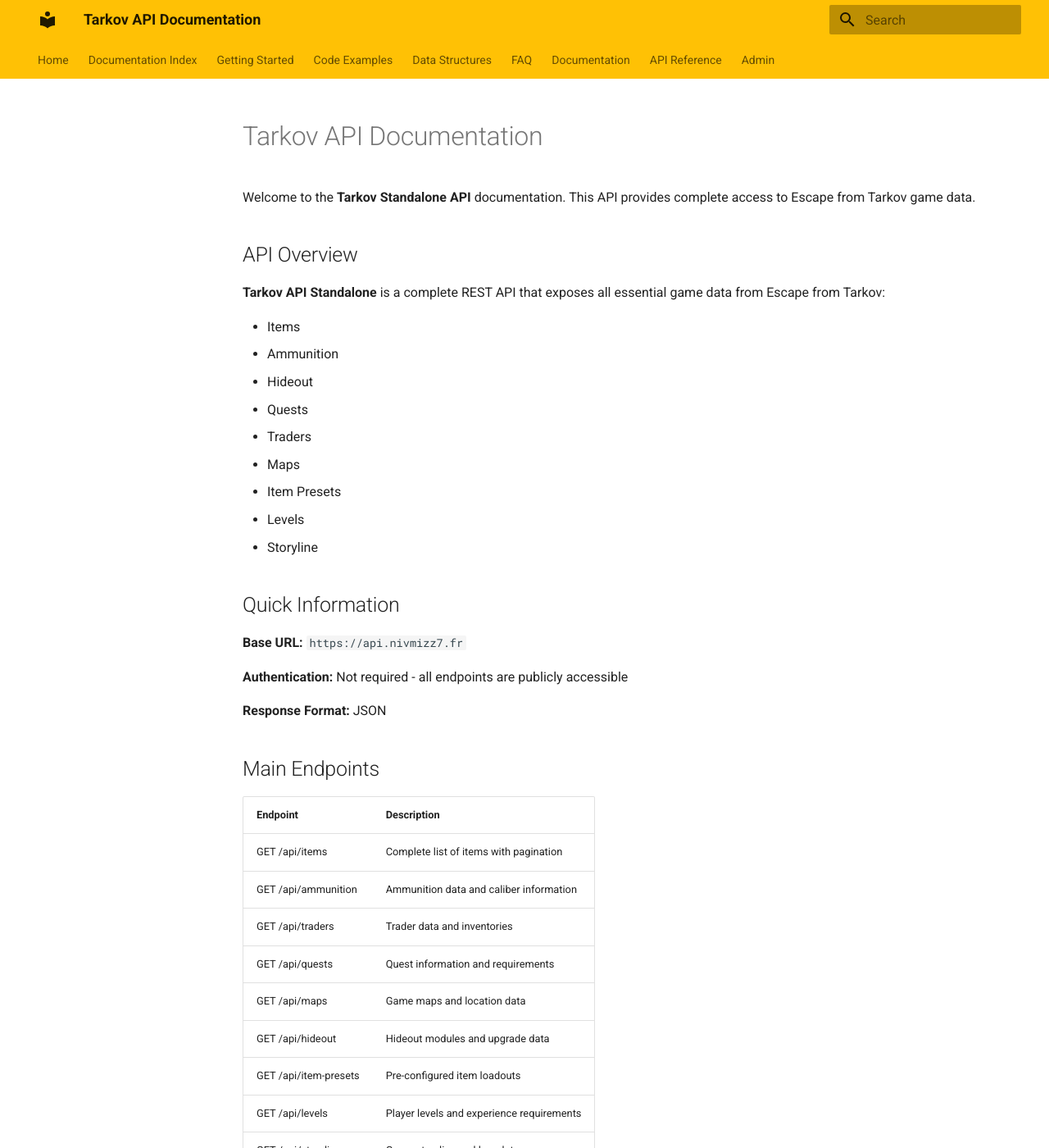
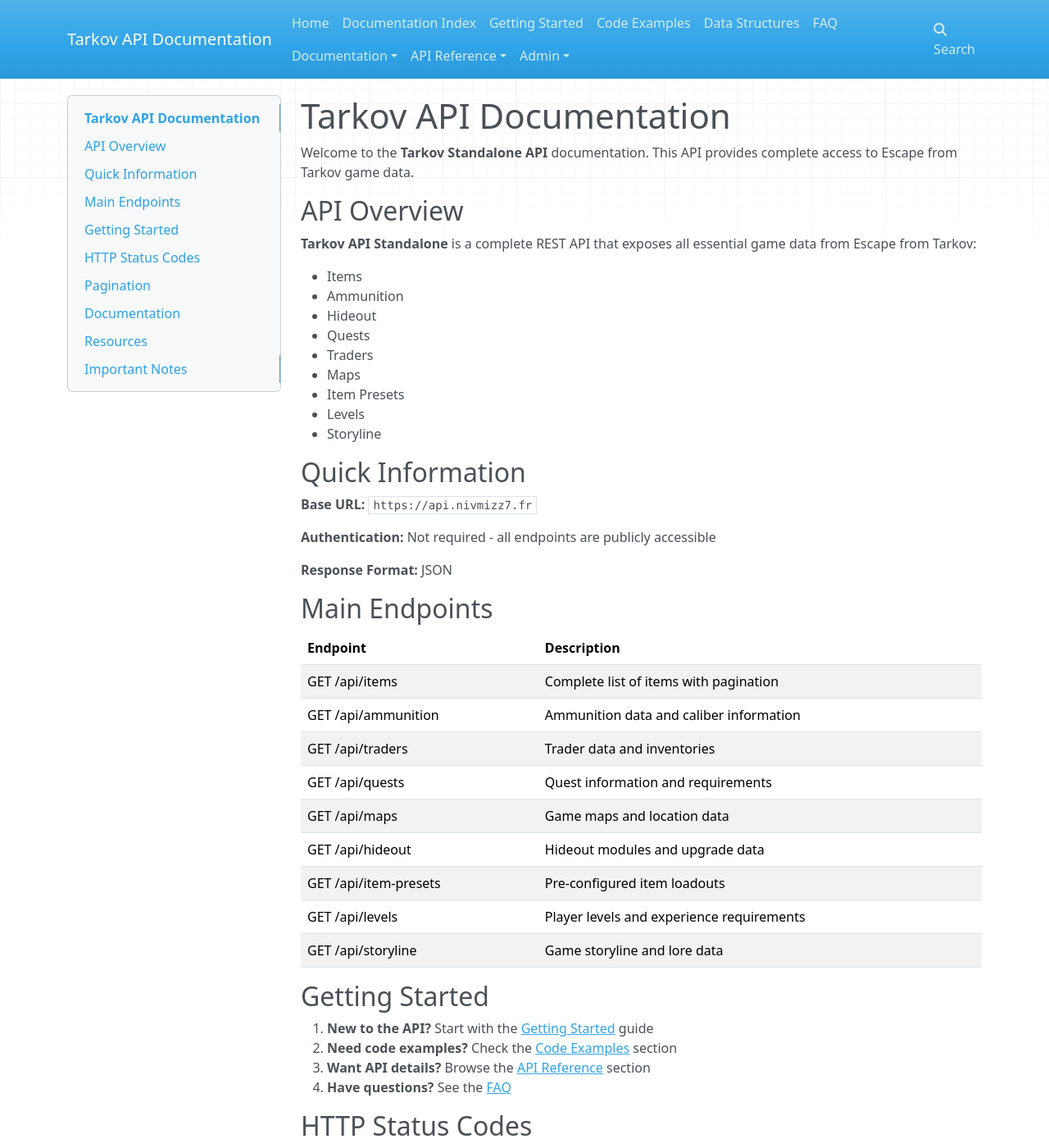
Before and after one commit to Nivmizz7/api-docs, an MkDocs documentation site: the page built from docs/index.md, in a window 1280 px wide and 1400 px high. Shown: the whole window at 82% size. Built offline with MkDocs 1.6.1, drawn with Linux system fonts in a browser that asks for light colours; nearby versions of some CDN libraries; some of the changed text lies outside the part shown.

Commit message:
Remove theme settings from mkdocs.yml
Removed theme configuration from mkdocs.yml.

```diff
--- a/mkdocs.yml
+++ b/mkdocs.yml
@@ -1,19 +1,5 @@
 site_name: Tarkov API Documentation
 site_description: Complete REST API Documentation for Escape from Tarkov
-theme:
-  name: material
-  palette:
-    scheme: dark
-    primary: amber
-    accent: orange
-  features:
-    - navigation.instant
-    - navigation.tracking
-    - navigation.tabs
-    - toc.integrate
-    - search.suggest
-    - search.highlight
-    - content.code.copy
 
 nav:
   - Home: INDEX.md
```
